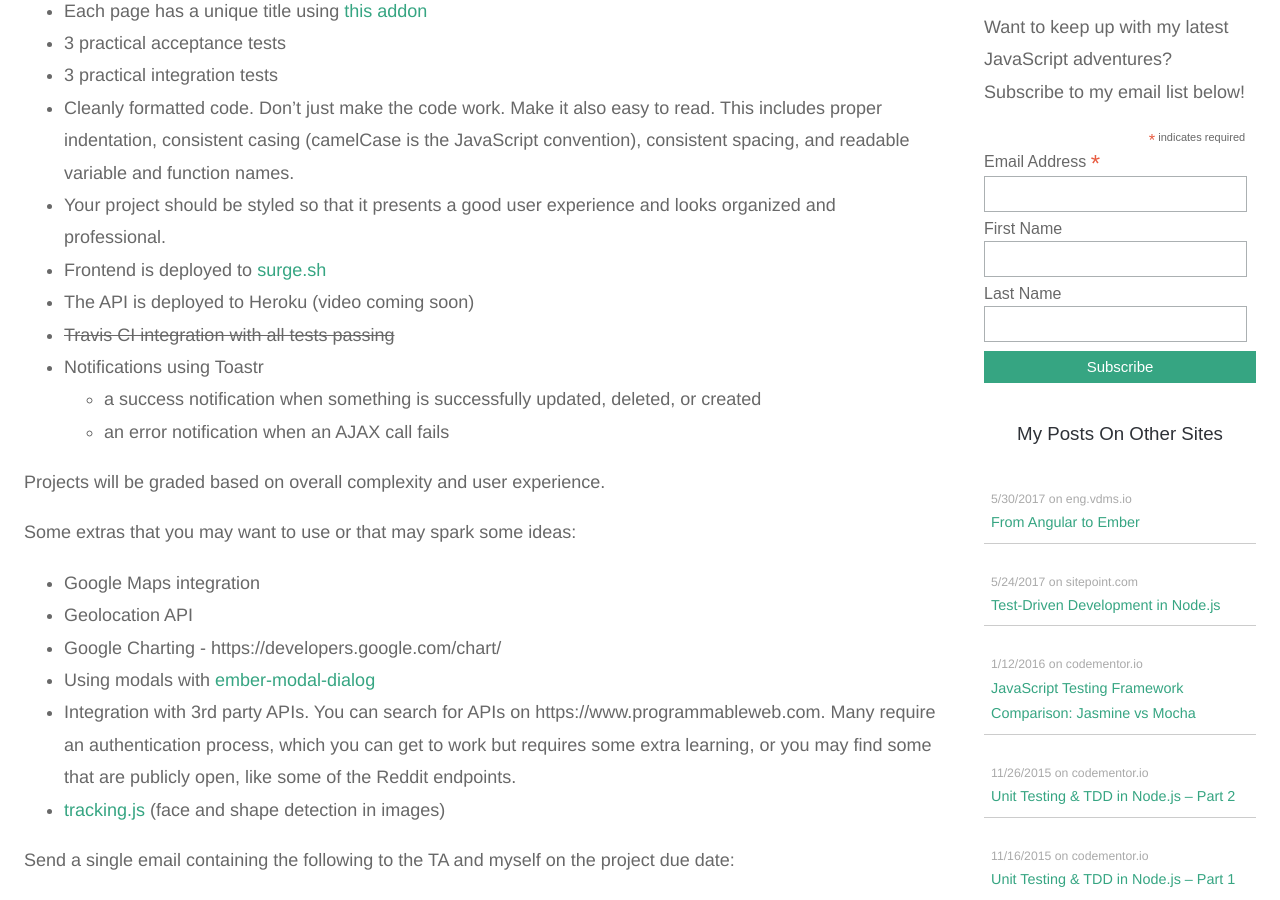
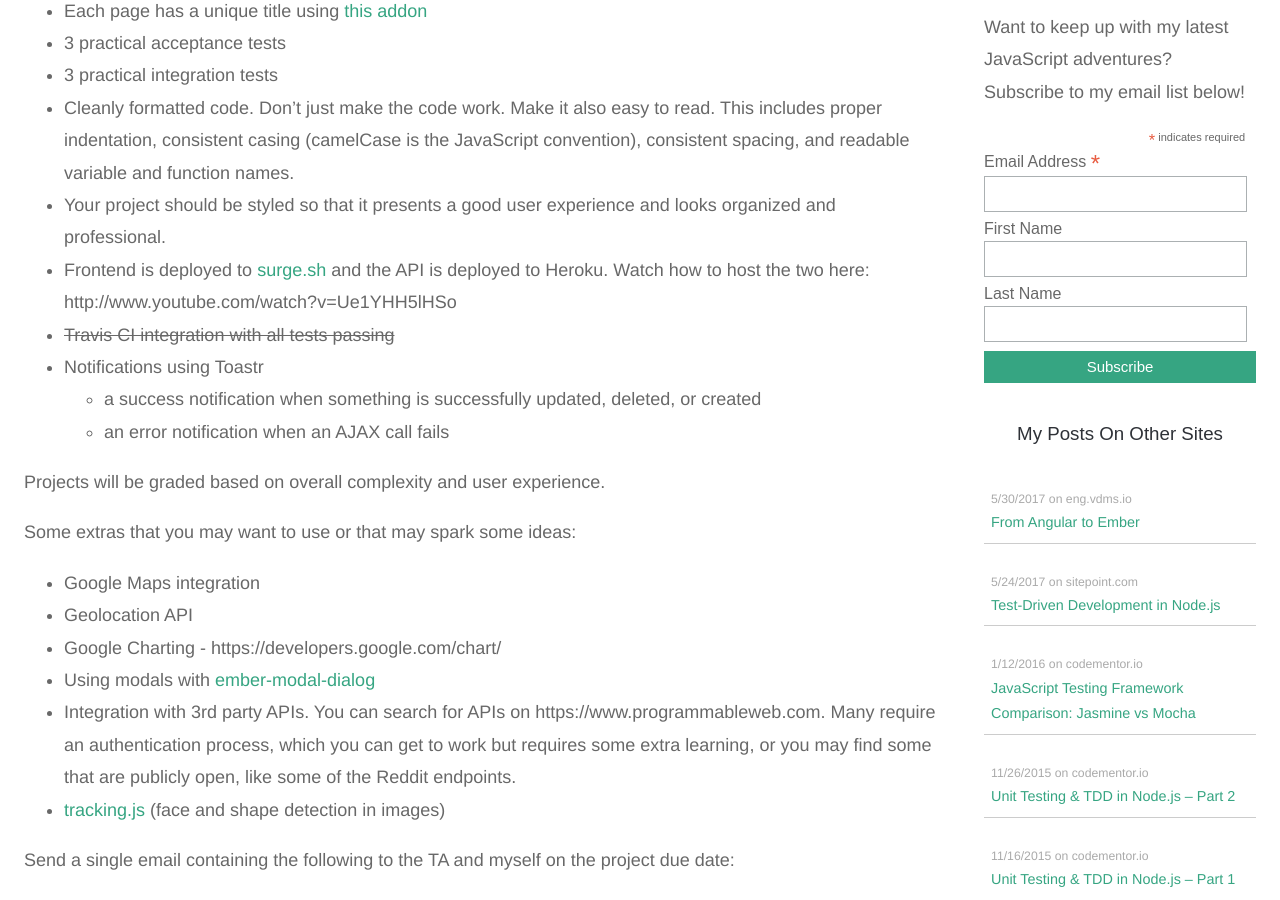
Before and after one commit to iamdtang/skaterdav85.github.io, a Jekyll site: the page built from _assignments/itp404-final-project.md, in a window 1280 px wide and 900 px high, scrolled down 439 px. Built offline with Jekyll 4.4.1, drawn with Linux system fonts in a browser that asks for light colours; nearby versions of some CDN libraries.

Commit message:
Update itp404-final-project.md

```diff
--- a/_assignments/itp404-final-project.md
+++ b/_assignments/itp404-final-project.md
@@ -16,8 +16,7 @@ Here are the project requirements:
 * 3 practical integration tests
 * Cleanly formatted code. Don't just make the code work. Make it also easy to read. This includes proper indentation, consistent casing (camelCase is the JavaScript convention), consistent spacing, and readable variable and function names.
 * Your project should be styled so that it presents a good user experience and looks organized and professional.
-* Frontend is deployed to [surge.sh](https://www.npmjs.com/package/ember-cli-surge)
-* The API is deployed to Heroku (video coming soon)
+* Frontend is deployed to [surge.sh](https://www.npmjs.com/package/ember-cli-surge) and the API is deployed to Heroku. Watch how to host the two here: http://www.youtube.com/watch?v=Ue1YHH5lHSo
 * ~~Travis CI integration with all tests passing~~
 * Notifications using Toastr
   * a success notification when something is successfully updated, deleted, or created
```
